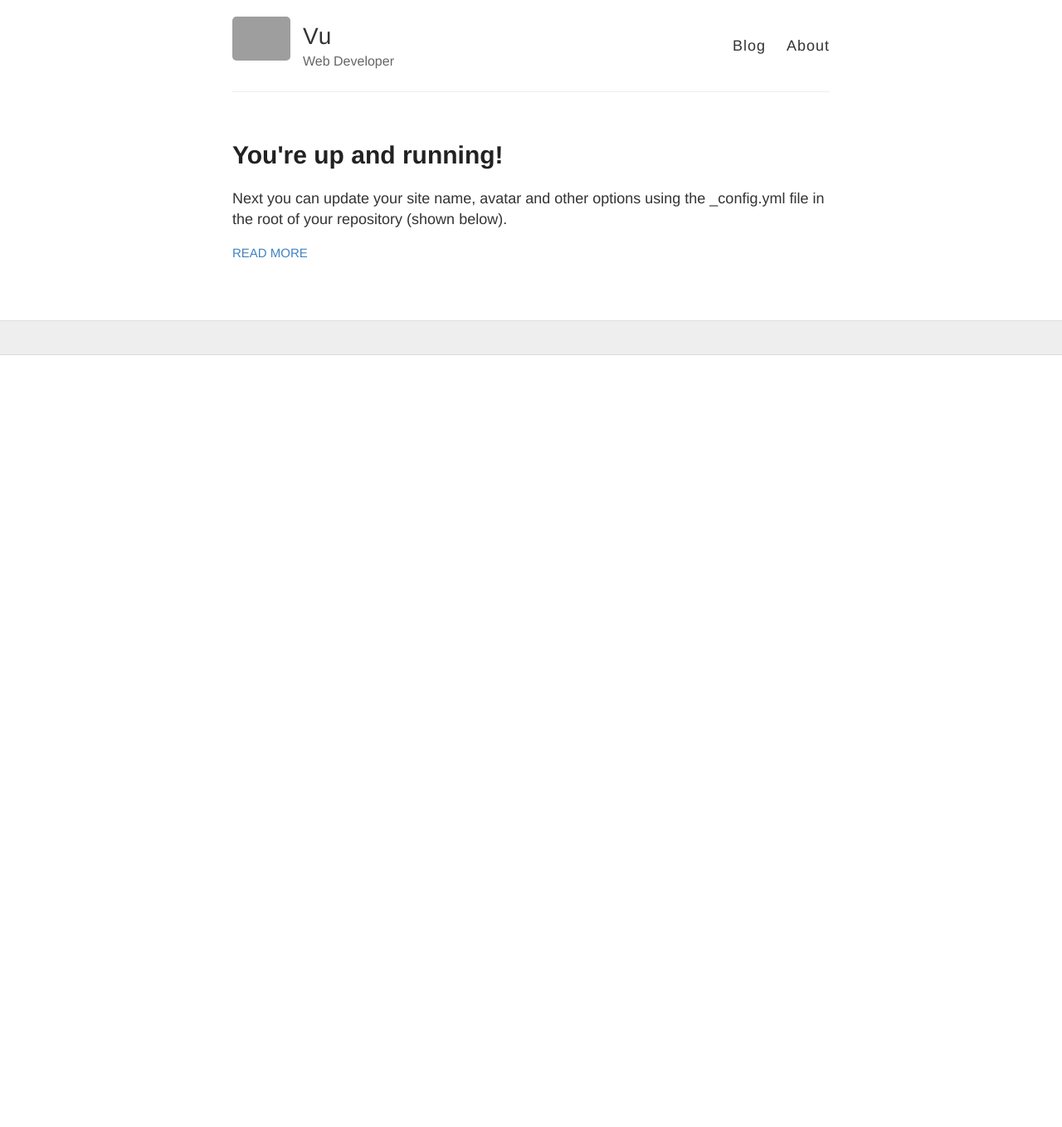
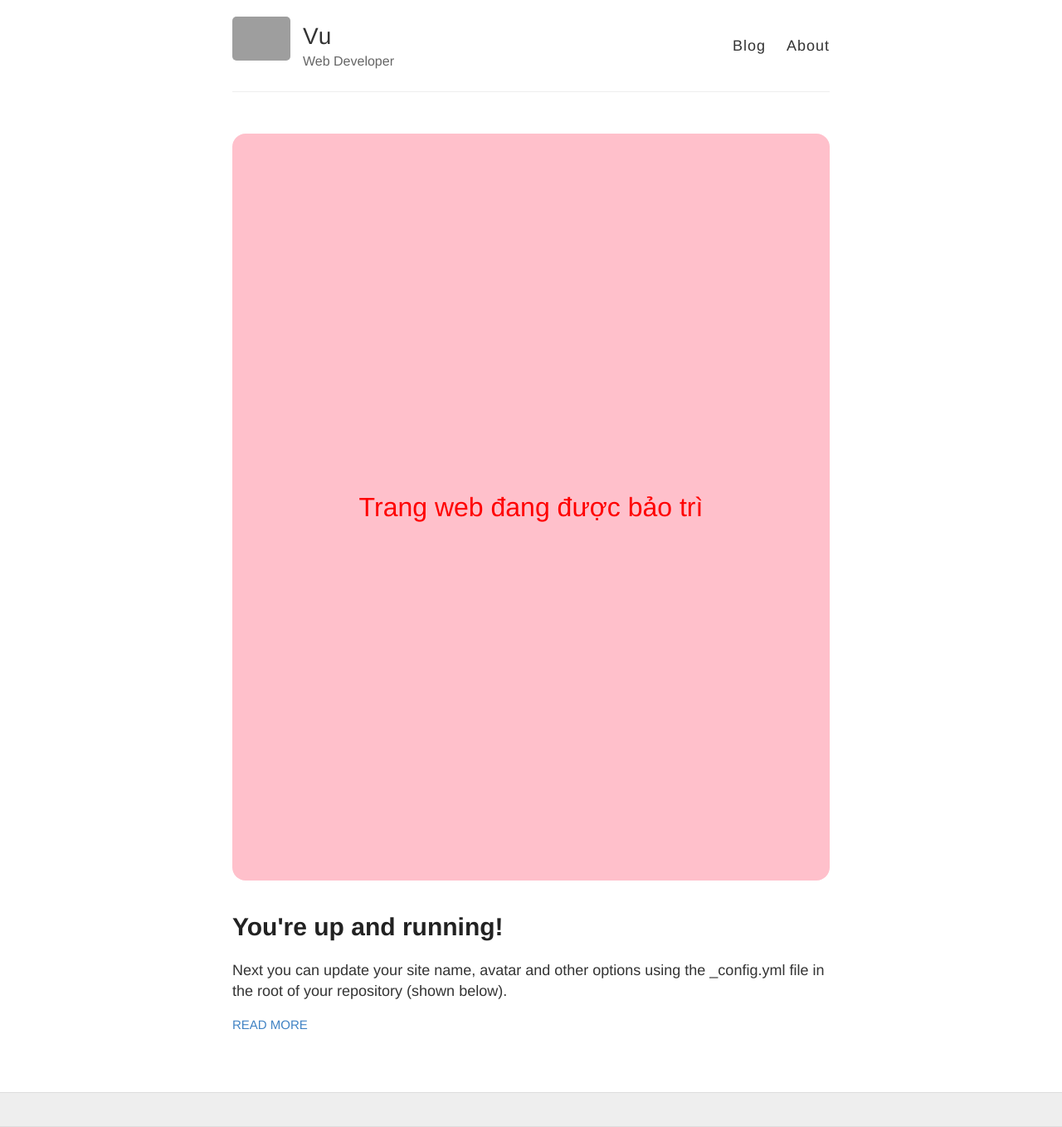
Before and after one commit to thachlamvu/thachlamvu.github.io, a Jekyll site: the page built from index.html, in a window 1280 px wide. Shown: the whole page at 83% size. Built offline with Jekyll 4.4.1, drawn with Linux system fonts in a browser that asks for light colours; before the commit the page ends 900 px from its top, so only the background shows below that; grey boxes are pictures that could not be loaded.

Commit message:
temp update

```diff
--- a/index.html
+++ b/index.html
@@ -1,6 +1,10 @@
 ---
 layout: default
 ---
+
+<div style="width:100%; height:100vh; color: red; background:pink; display: flex; justify-content:center; align-items: center; font-size: 2rem; border-radius: 1rem;">
+       Trang web đang được bảo trì
+</div>
 
 <div class="posts">
   {% for post in site.posts %}
```
